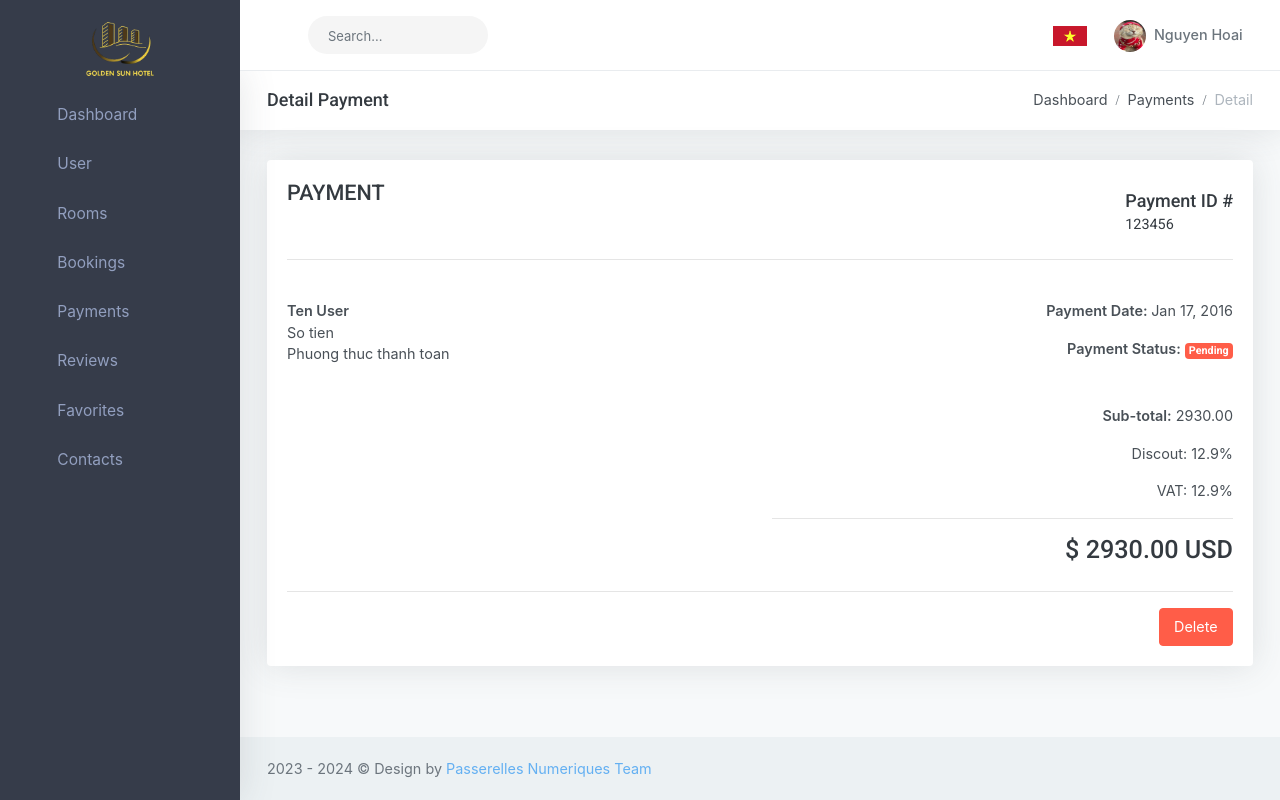
After one commit to nguyenhoai0302/hotel_management, a PHP site: template views/admin/payments/detail.view.php in a window 1280 px wide. The commit adds this page. Run offline with PHP 8.4, Linux system fonts and the light colour scheme; the template is opened without the code that fills it, so the values that code supplies are empty; some web fonts are replaced.

Commit message:
update code payment

```diff
--- a/routes/admin.route.php
+++ b/routes/admin.route.php
@@ -5,6 +5,7 @@ include 'controllers/admin/RoomController.php';
 include 'controllers/admin/AuthController.php';
 include 'controllers/admin/ReviewController.php';
 include 'controllers/admin/BookingController.php';
+include 'controllers/admin/PaymentController.php';
 
 
 //$uri = parse_url($_SERVER['REQUEST_URI'])['path'];
--- /dev/null
+++ b/views/admin/payments/detail.view.php
@@ -0,0 +1,140 @@
+<?php
+require 'views/admin/partials/header.view.php';
+require 'utils/utils.php';
+?>
+
+<body class="left-side-menu-dark topbar-light">
+    <!-- Begin page -->
+    <div id="wrapper">
+
+        <!-- Topbar Start -->
+        <?php
+        require 'views/admin/partials/topbar.view.php'
+        ?>
+        <!-- end Topbar -->
+
+
+        <!-- ========== Left Sidebar Start ========== -->
+        <?php
+        include 'views/admin/partials/sidebar.view.php';
+        ?>
+        <!-- Left Sidebar End -->
+
+        <!-- ============================================================== -->
+        <!-- Start Page Content here -->
+        <!-- ============================================================== -->
+
+        <div class="content-page">
+            <div class="content">
+                <div class="container-fluid">
+
+                    <!-- start page title -->
+                    <div class="row">
+                        <div class="col-12">
+                            <div class="page-title-box">
+                                <div class="page-title-right">
+                                    <ol class="breadcrumb m-0">
+                                        <li class="breadcrumb-item"><a href="admin.php">Dashboard</a></li>
+                                        <li class="breadcrumb-item"><a href="admin.php?controller=payments&action=list">Payments</a></li>
+                                        <li class="breadcrumb-item active">Detail</li>
+                                    </ol>
+                                </div>
+                                <h4 class="page-title">Detail Payment</h4>
+                            </div>
+                        </div>
+                    </div>
+                    <!-- end page title -->
+                    <div class="row">
+                        <div class="col-12">
+                            <div class="card-box">
+                                <!-- <div class="panel-heading">
+                                        <h4>Invoice</h4>
+                                    </div> -->
+                                <div class="panel-body">
+                                    <div class="clearfix">
+                                        <div class="float-sm-left">
+                                            <h4 class="text-uppercase mt-0">payment</h4>
+                                        </div>
+                                        <div class="float-sm-right mt-4 mt-sm-0">
+                                            <h5>Payment ID # <br>
+                                                <small>123456</small>
+                                            </h5>
+                                        </div>
+                                    </div>
+                                    <hr>
+                                    <div class="row">
+                                        <div class="col-12">
+                                            <div class="float-sm-left mt-4">
+                                                <address>
+                                                    <strong>Ten User</strong><br>
+                                                    So tien<br>
+                                                    <abbr title="Phone"></abbr> Phuong thuc thanh toan
+                                                </address>
+                                            </div>
+                                            <div class="mt-4 text-sm-right">
+                                                <p><strong>Payment Date: </strong> Jan 17, 2016</p>
+                                                <p><strong>Payment Status: </strong> <span class="badge badge-danger">Pending</span></p>
+                                            </div>
+                                        </div><!-- end col -->
+                                    </div>
+                                    <!-- end row -->
+
+                                    <div class="row">
+                                        <div class="col-sm-6">
+                                            <div class="clearfix mt-5">
+                                                <h5 class="small"></h5>
+                                            </div>
+                                        </div>
+                                        <div class="col-sm-6">
+                                            <div class="text-right mt-4">
+                                                <p><b>Sub-total:</b> 2930.00</p>
+                                                <p>Discout: 12.9%</p>
+                                                <p>VAT: 12.9%</p>
+                                                <hr>
+                                                <h3>$ 2930.00 USD</h3>
+                                            </div>
+                                        </div>
+                                    </div>
+                                    <hr>
+                                    <div class="">
+                                        <div class="float-right">
+                                            <a href="#" class="btn btn-danger waves-effect waves-light">Delete</a>
+                                        </div>
+                                        <div class="clearfix"></div>
+                                    </div>
+                                </div>
+                            </div>
+
+                        </div>
+
+                    </div>
+
+
+
+
+                </div>
+
+            </div> <!-- end content -->
+
+
+            <?php include 'views/admin/partials/footer.view.php'; ?>
+
+        </div>
+
+        <!-- ============================================================== -->
+        <!-- End Page content -->
+        <!-- ============================================================== -->
+
+    </div>
+    <!-- END wrapper -->
+
+
+    <!-- Vendor js -->
+    <script src="assets/admin/js/vendor.min.js"></script>
+
+    <!-- App js -->
+    <script src="assets/admin/js/app.min.js"></script>
+
+</body>
+
+</html>
```
Also changed, not shown: controllers/admin/PaymentController.php (+7 -24 lines), models/PaymentModel.php (added, +23 -0 lines), views/admin/payments/edit.view.php (deleted, +0 -85 lines), views/admin/payments/list.view.php (+5 -8 lines).
